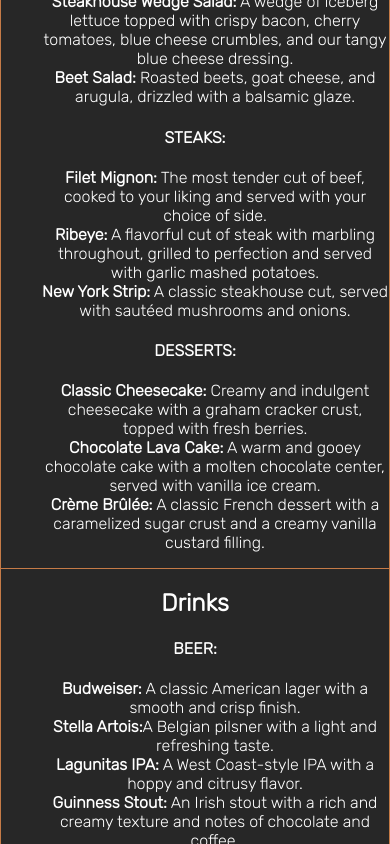
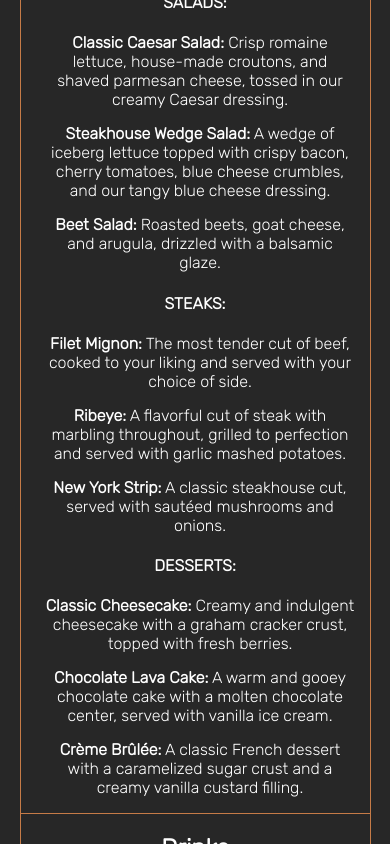
Before and after one commit to NicklasSoderlund/Restaurant-Project, a React (Create React App) app: page / in a window 390 px wide. Shown: the part 2580-3424 px from the top of the page. Built offline with nearby package versions, Linux system fonts and the light colour scheme; a small style sheet from the web is missing.

Commit message:
styling fixes

```diff
--- a/src/components/StartPage/startPage.scss
+++ b/src/components/StartPage/startPage.scss
@@ -111,10 +111,11 @@ div {
             display:flex;
             margin:15px;
             text-align: center;
+
             @media screen and (max-width: 720px) {
                 flex-direction: column;
-                width:100%;
-                margin:0;
+                width:90%;
+                margin:0 auto;
              }
             .menuContainerFood{
                 border-right:1px solid #C67B47;
@@ -124,8 +125,15 @@ div {
                     border-right:0;
                  }
             ul{
+                padding:0;
                 margin-left:0;
                 list-style-type: none;
+
+                li{
+                    padding-left:10px;
+                    margin:15px;
+                    text-align: center;
+                }
             }
         }
         .menuContainerDrink{
@@ -134,10 +142,16 @@ div {
             @media screen and (max-width: 720px) {
                 border-top:1px solid #C67B47;
                 border-left:0;
-                width:100%;
+                width: 100%;
              }
             ul{
+                padding:0;
                 list-style: none;
+                li{
+                    padding-left:10px;
+                    margin:15px;
+                    text-align: center;
+                }
             }
         }
         }
```
Also changed, not shown: src/components/StartPage/Startpage.tsx (+9 -9 lines).
